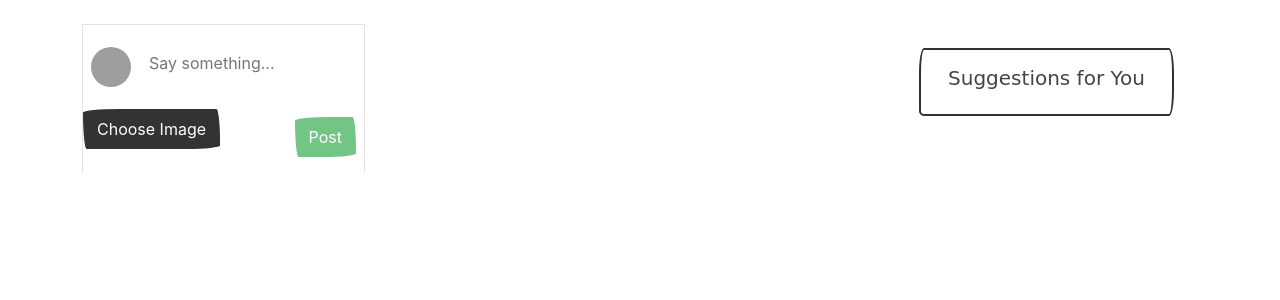
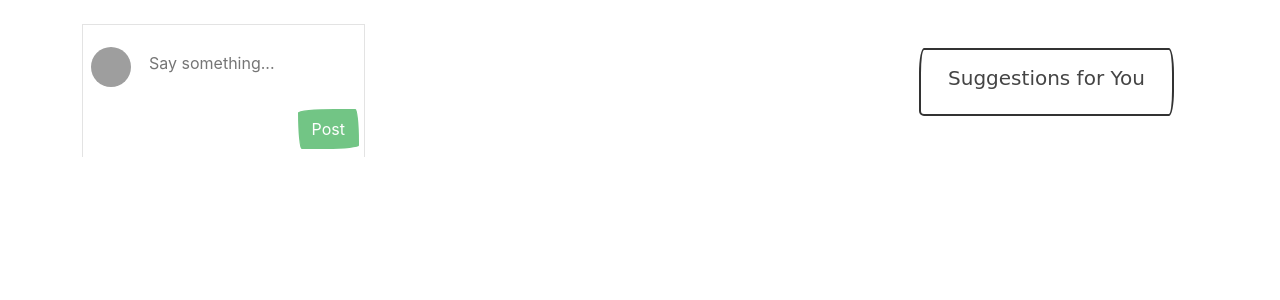
Before and after one commit to jck-bit/Threats, a Django app: page / in a window 1280 px wide. Shown: the part 76-376 px from the top of the page. Run offline with Django 4.2, Linux system fonts and the light colour scheme; the visitor is signed in with stand-in values (Sample User, id 1); data comes from the database, SQL or seed files in the repository; data that the repository does not hold is empty; some libraries are stand-ins or nearby versions; some web fonts are replaced; grey boxes are pictures that could not be loaded.

Commit message:
edited the home.html

```diff
--- a/posts/templates/posts/home.html
+++ b/posts/templates/posts/home.html
@@ -12,13 +12,13 @@
                 <textarea id="inputField" name="caption" class="border-0 mt-3" placeholder="Say something..." oninput="resizeTextarea()" style="resize: none; display: block; color: black;"></textarea>
             </div>
             <section class="d-flex pb-2">
-              <div>
+              <div class="p-2">
                 <input type="file" name="image" id="imageInput" accept="image/*" style="display: none;">
-                  <label for="imageInput" class="btn btn-primary"><i class="fa fa-image"></i> Choose Image</label>
+                  <label for="imageInput" class="primary" style="cursor: pointer; color: #28a745;;"><i class="fa fa-image"></i></label>
                   <span id="selectedImageLabel"></span>
-                  <img id="imagePreview" src="" alt="Image Preview" style="max-width: 100%; max-height: 200px; display: none;">
+                  <img id="imagePreview" src="" alt="Image Preview" style="width: 100%; height: 200px;object-fit: cover; display: none;">
                </div>
-               <div class="ms-auto p-2">
+               <div class="ms-auto" style="margin-right: 5px;">
                  <button type="submit" class="btn btn-success ml-2" id="submitButton">Post</button>
                </div>
             </section>
@@ -72,7 +72,6 @@
     }
     window.addEventListener('load', resizeTextarea);
 
-
     const imageInput = document.getElementById('imageInput');
     const selectedImageLabel = document.getElementById('selectedImageLabel');
     const imagePreview = document.getElementById('imagePreview');
@@ -94,6 +93,5 @@
         }
     });
 
-
   </script>
 {% endblock content %}
```
